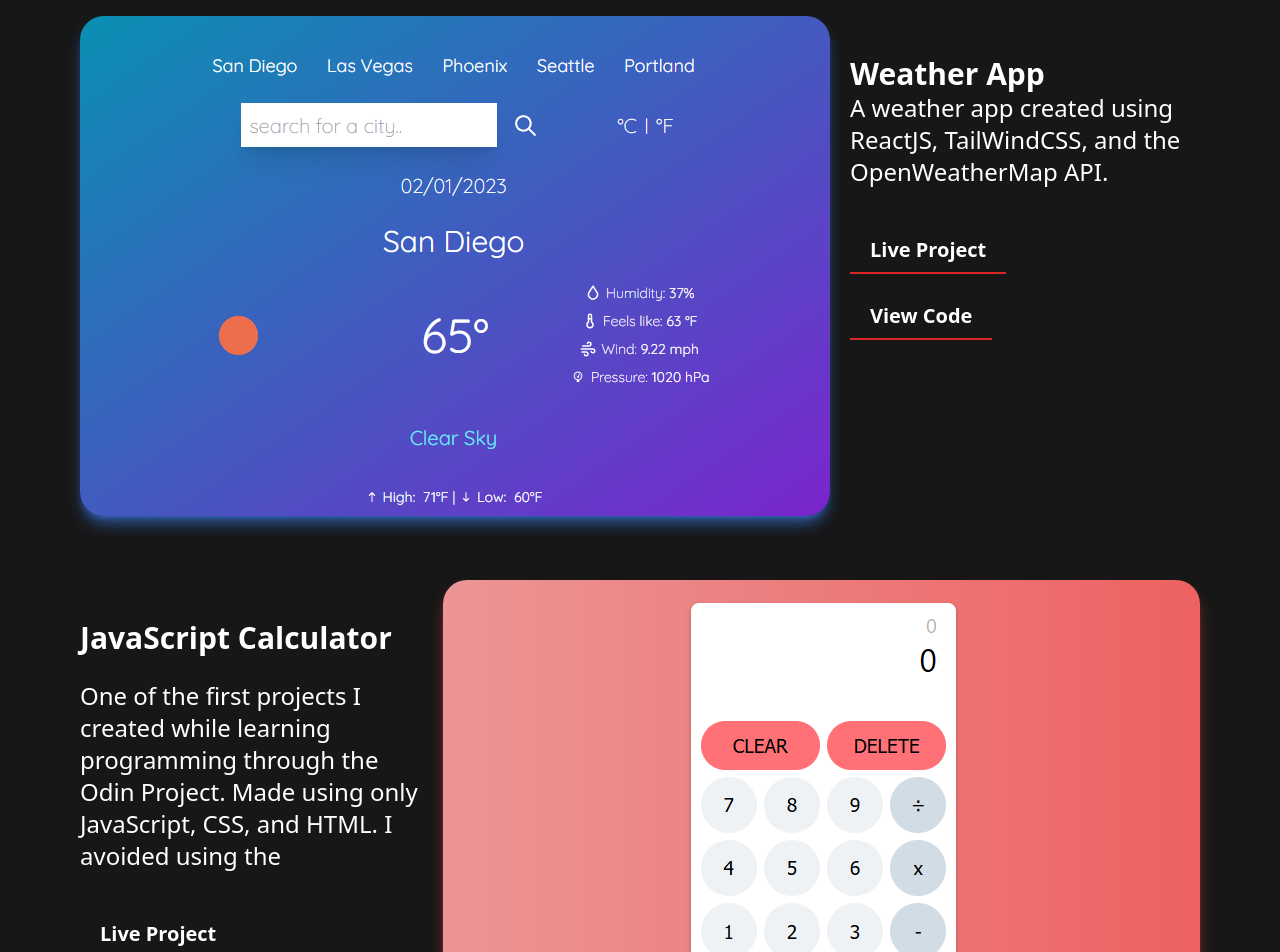
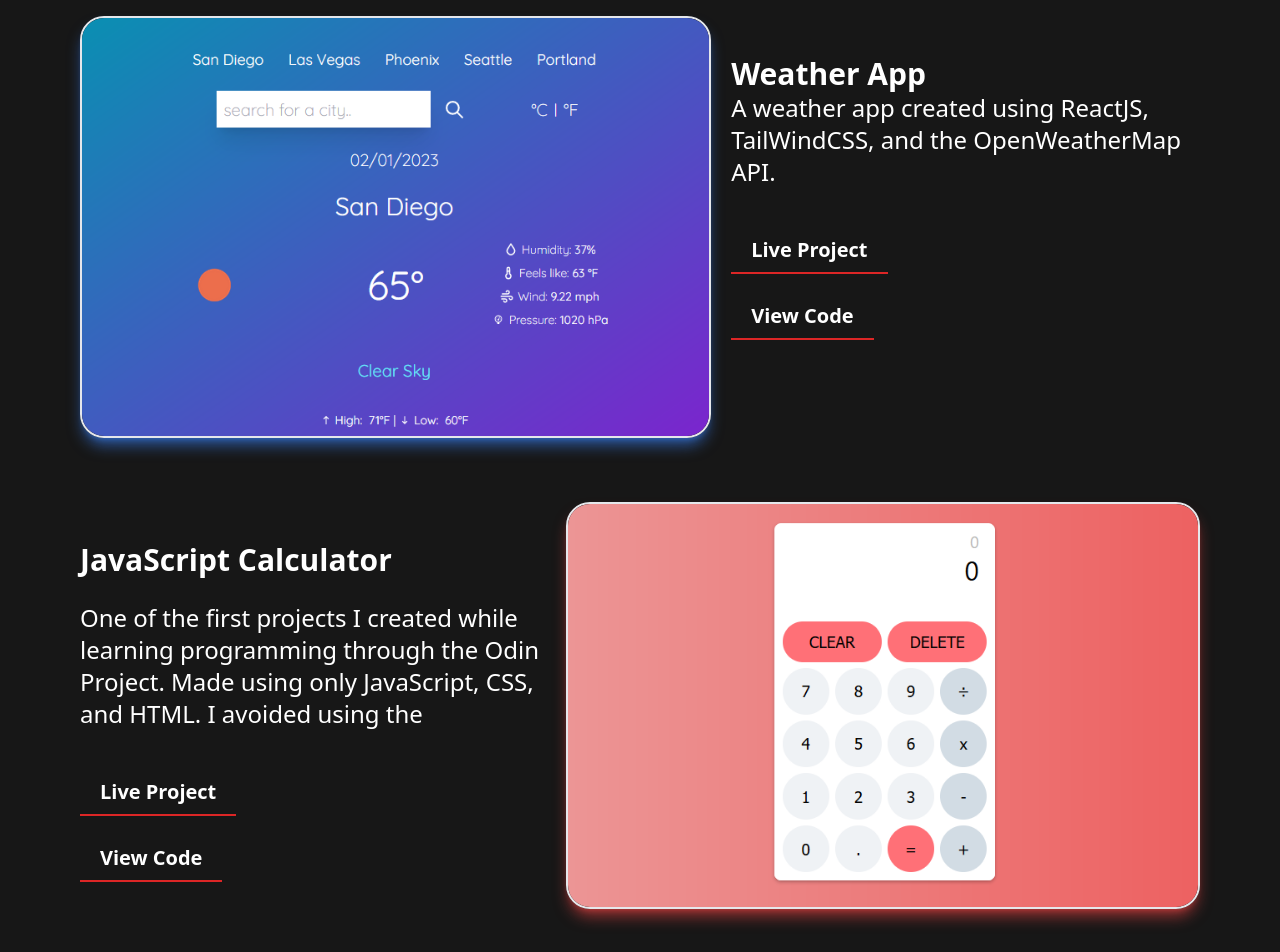
Before and after one commit to DavidGurovich/my-portfolio, a React (Create React App) app: page / in a window 1280 px wide. Shown: the part 1848-2800 px from the top of the page. Built offline with nearby package versions, Linux system fonts and the light colour scheme.

Commit message:
user can now click project image to open

```diff
--- a/src/components/Home.jsx
+++ b/src/components/Home.jsx
@@ -1,5 +1,5 @@
 import React, {useEffect} from 'react'
-import {HiOutlineChevronDoubleDown, HiMail} from 'react-icons/hi';
+import {HiChevronDoubleDown, HiMail} from 'react-icons/hi';
 import {SiGithub, SiLinkedin} from 'react-icons/si';
 import {GiBlackBook} from 'react-icons/gi';
 import {BiPaint} from 'react-icons/bi';
@@ -52,7 +52,7 @@ function Home() {
               </button>
           </a>
         </div>
-
+        <a href="#about" className='text-red-600 text-3xl animate-bounce pb-6'><HiChevronDoubleDown/></a>
       </div>
 
     </section>
--- a/src/components/Projects.jsx
+++ b/src/components/Projects.jsx
@@ -2,16 +2,23 @@ import React from 'react'
 import "aos/dist/aos.css";
 import calcPhoto from '../images/calculator.png';
 import weatherPhoto from '../images/weatherapi.png';
+
+
+
 function Projects() {
-
+  function openInNewTab(url) {
+    window.open(url, '_blank').focus();
+  }
 
   return (
     <div className='bg-neutral-900 w-screen ' id='projects'>
         <div className='flex flex-col justify-center items-center mx-auto gap-16 '>
           <h1 className='text-center text-5xl my-10 text-white font-bold border-b-4 border-red-600'>My Work</h1>
           <div className='flex flex-row justify-center gap-5 px-20' >
-              <img src={weatherPhoto} alt="" className=" rounded-3xl shadow-lg shadow-blue-500/60"/>
-              <div className=' pt-10'>
+              <a href="https://davidgurovich.github.io/weatherapi/" target="_blank">
+                <img src={weatherPhoto} alt="" className="hover:border-red-600 border-2 hover:cursor-pointer rounded-3xl shadow-lg shadow-blue-500/60"/>
+                </a>
+              <div className=' pt-10 w-1/2'>
               <h1 className='text-white text-3xl font-bold'> Weather App</h1>
                 <p className='text-2xl text-white'> A weather app created using ReactJS, TailWindCSS, and the OpenWeatherMap API.  </p>
                 <div className='flex flex-col gap-5 pt-10 font-bold text-xl '>
@@ -21,16 +28,18 @@ function Projects() {
               </div>
           </div>
           <div className='flex flex-row justify-center gap-5 px-20' >
-              <div className=' pt-10'>
+              <div className=' pt-10 w-1/2'>
                 <h1 className='text-white text-3xl font-bold mb-6'> JavaScript Calculator</h1>
-                <p className='text-2xl text-white relative'>One of the first projects I created while learning
+                <p className='text-2xl  text-white relative'>One of the first projects I created while learning
                 programming through the Odin Project. Made using only JavaScript, CSS, and HTML. I avoided using the </p>
                 <div className='flex flex-col gap-5 pt-10 font-bold text-xl'>
                   <a href="https://davidgurovich.github.io/Calculator/" target="_blank" className='w-fit px-5 py-2 border-b-2 border-red-600 hover:border-red-600 hover:bg-red-600 hover:text-neutral-900 text-white'>Live Project</a>
                   <a href="https://github.com/DavidGurovich/Calculator" target="_blank" className='w-fit px-5 py-2 border-b-2 border-red-600 hover:border-red-600 hover:bg-red-600 hover:text-neutral-900 text-white'>View Code</a>
                 </div>
               </div>
-              <img src={calcPhoto} alt="" className=" rounded-3xl shadow-lg shadow-red-500/60"/>
+              <a href="https://davidgurovich.github.io/Calculator/" target="_blank" className='w-max h-auto' >
+              <img src={calcPhoto} alt="Calculator Image" className="hover:border-red-600 border-2 hover:cursor-pointer duration-500 rounded-3xl shadow-lg shadow-red-500/60"/>
+              </a>
           </div>
 
         </div>
```
